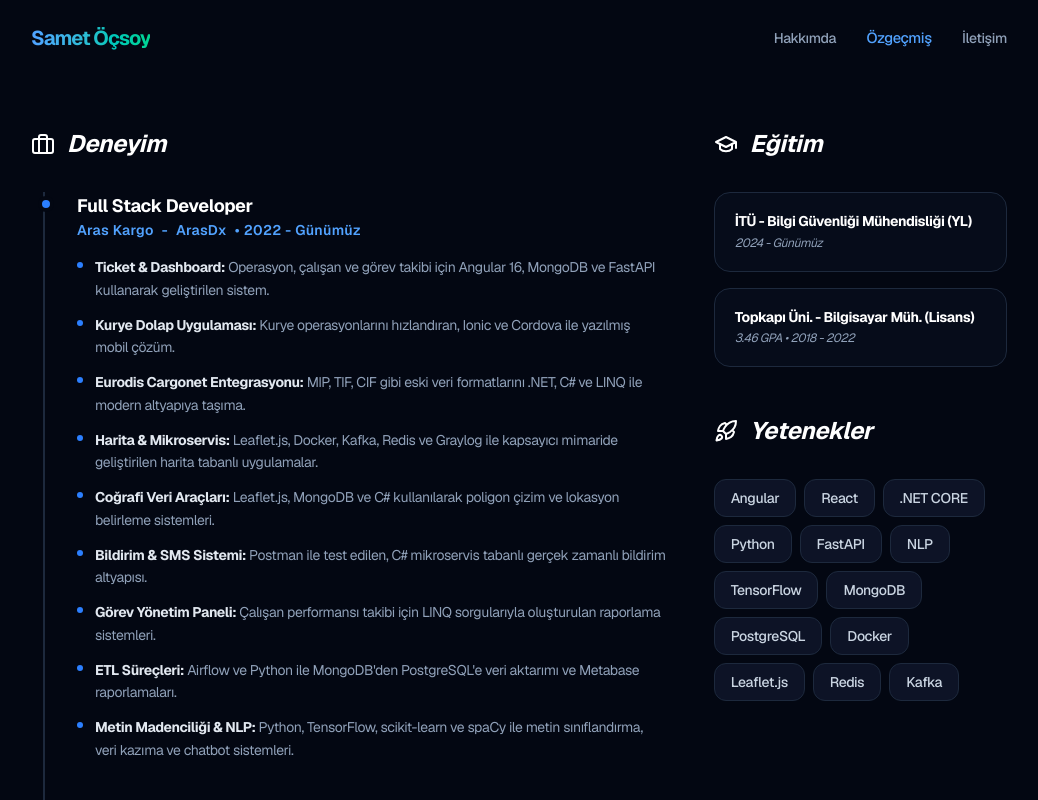
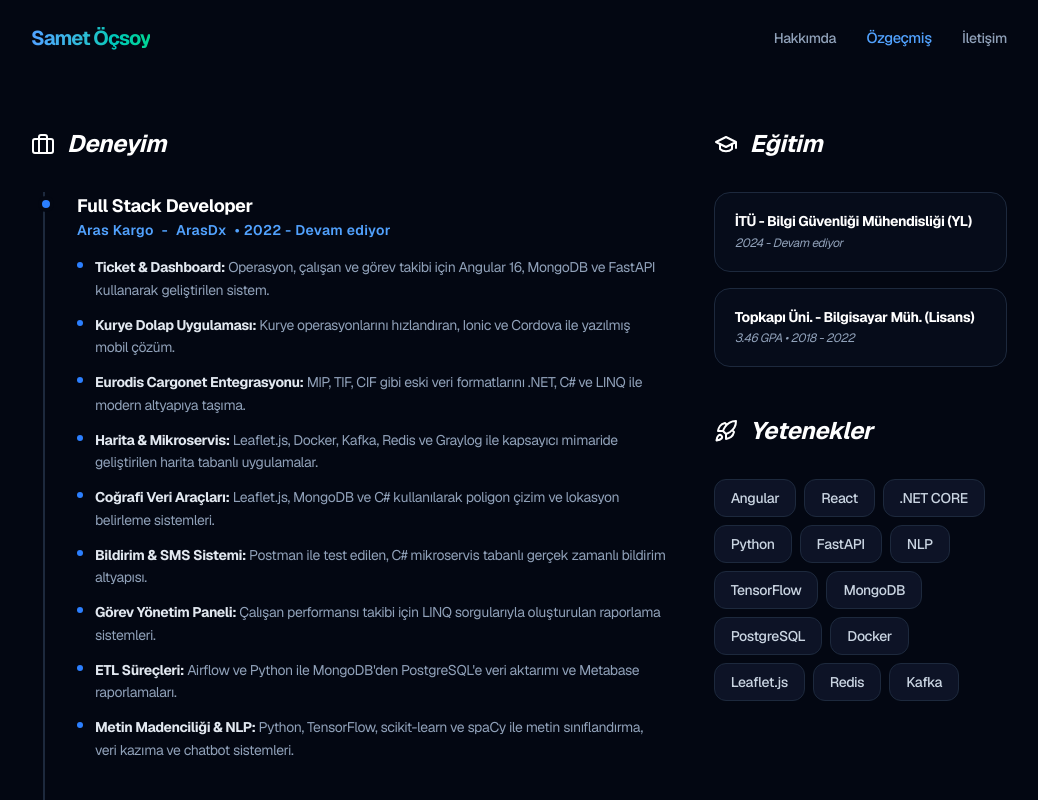
Before and after one commit to asmtttt/sametocsoy-website, a Next.js app: page / in a window 1280 px wide. Both pictures are taken after a click on the button "Özgeçmiş". Shown: the top 800 px of the page, without its empty margins (121-1159 px from the left). Built offline with nearby package versions, Linux system fonts and the light colour scheme.

Commit message:
minor fixes

```diff
--- a/app/page.tsx
+++ b/app/page.tsx
@@ -139,7 +139,7 @@ export default function Portfolio() {
                         <a href="https://www.araskargo.com.tr/" target="_blank" rel="noreferrer" className="hover:text-white transition-colors cursor-pointer">Aras Kargo</a>
                         <span>-</span>
                         <a href="https://www.arasdx.com/" target="_blank" rel="noreferrer" className="hover:text-white transition-colors cursor-pointer">ArasDx</a>
-                        <span>• 2022 - Günümüz</span>
+                        <span>• 2022 - Devam ediyor</span>
                       </div>
 
                       <ul className="space-y-3 text-slate-400 text-sm leading-relaxed cursor-default">
@@ -237,7 +237,7 @@ export default function Portfolio() {
                       className="p-5 rounded-2xl bg-slate-900/30 border border-slate-800 hover:border-blue-500/50 transition-all duration-300 cursor-pointer group block"
                     >
                       <h4 className="font-bold text-white text-sm mb-1 group-hover:text-blue-400 transition-colors leading-tight">İTÜ - Bilgi Güvenliği Mühendisliği (YL)</h4>
-                      <p className="text-slate-400 text-xs italic">2024 - Günümüz</p>
+                      <p className="text-slate-400 text-xs italic">2024 - Devam ediyor</p>
                     </a>
                     <a
                       href="https://www.topkapi.edu.tr/tr-TR/ana-sayfa/48193"
```
